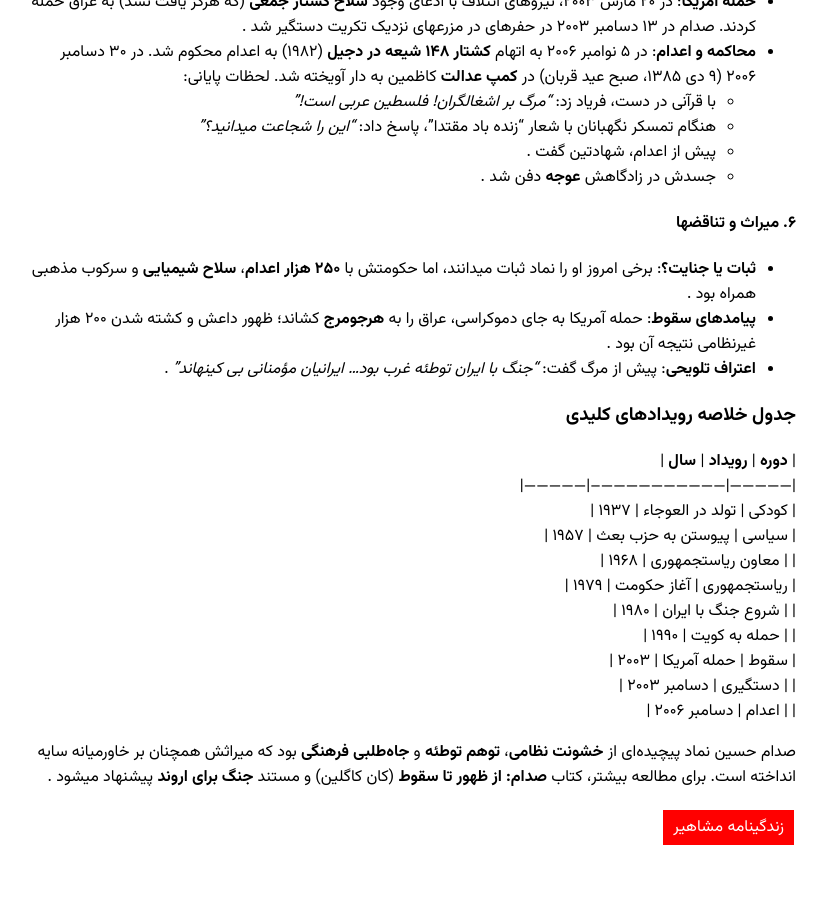
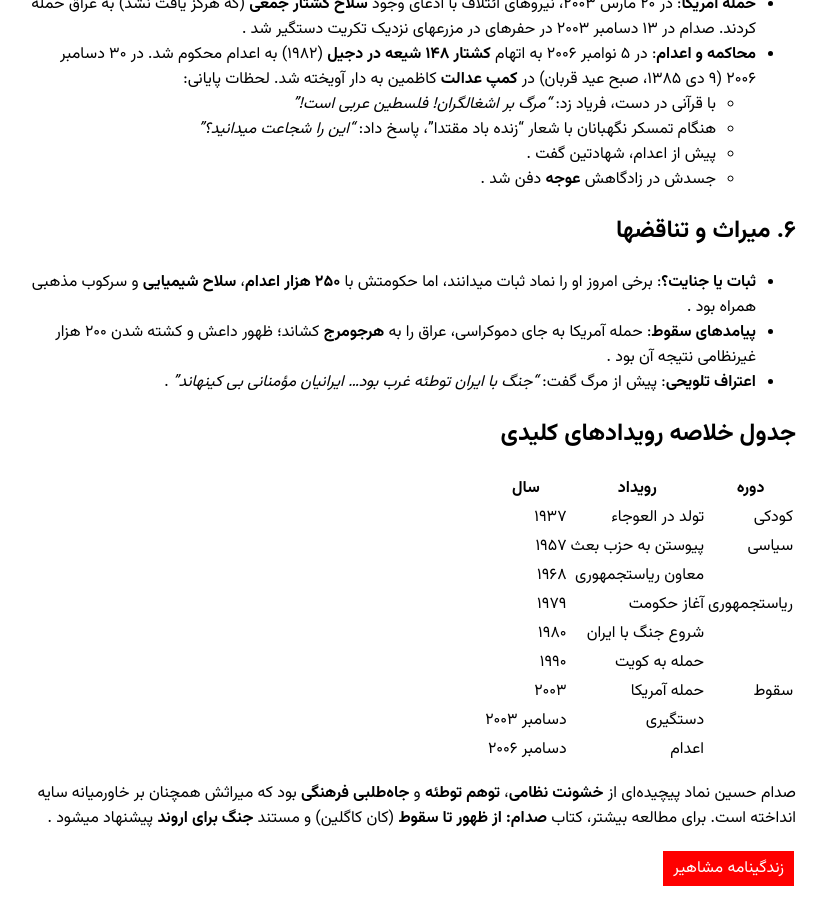
Before and after one commit to darkblog/darkblog.github.io, a Jekyll site: the page built from _posts/2025-7-3-34.md, in a window 1280 px wide and 900 px high, scrolled down 1330 px. Shown: the whole window, without its empty margins (228-1055 px from the left). Built offline with Jekyll 4.4.1, drawn with Linux system fonts in a browser that asks for light colours; before the commit the page ends 2189 px from its top, so only the background shows below that; some of the changed text lies outside the part shown.

Commit message:
Update 2025-7-3-34.md

```diff
--- a/_posts/2025-7-3-34.md
+++ b/_posts/2025-7-3-34.md
@@ -24,12 +22,12 @@ title: زندگینامه معمر قذافی - از چادرنشینی تا د
   - **جنگ ایران و عراق (۱۹۸۰–۱۹۸۸)**: با ادعای مالکیت اروندرود آغاز شد. ۴۰۰ هزار کشته و صدها میلیارد دلار خسارت به جا گذاشت. صدام از بمبهای شیمیایی علیه سربازان و غیرنظامیان ایرانی استفاده کرد .
   - **حمله به کویت (۱۹۹۰)**: با ادعای "استانی از عراق" بودن کویت، این کشور را اشغال کرد. نیروهای ائتلاف به رهبری آمریکا در **عملیات طوفان صحرا** (۱۹۹۱) عراق را وادار به عقبنشینی کردند .
 
-#### **۴. شخصیت و زندگی خصوصی**
+## **۴. شخصیت و زندگی خصوصی**
 - **خانواده**: همسر اولش **ساجده طلفاح** (دختر داییاش) بود که حاصل این ازدواج دو پسر (**عدی** و **قصی**) و سه دختر شد. عدی و قصی به بی رحمی معروف بودند و در ۲۰۰۳ توسط آمریکاییها کشته شدند. صدام با **سمیره شاهبندر** نیز ازدواج کرد و صاحب پسری به نام **علی** شد .
 - **وجهه فرهنگی**: با وجود خشونت، خود را ادیب میدانست. **۴ رمان** (از جمله *زبیبه و پادشاه* به عنوان تمثیلی از عراق و دشمنانش) و شعر مینوشت. فیلم **Clash of Loyalties** (۱۹۸۳) را با بازی الیور رید تولید کرد .
 - **توهم توطئه**: معتقد بود "سیا توسط یهودیان اداره میشود" و جاسوسانش را از یادگیری زبان عبری منع میکرد. در آخرین سالها، تمرکزش بر رماننویسی بیش از امور نظامی بود .
 
-#### **۵. سقوط و اعدام (۲۰۰۳–۲۰۰۶)**
+## **۵. سقوط و اعدام (۲۰۰۳–۲۰۰۶)**
 - **حمله آمریکا**: در ۲۰ مارس ۲۰۰۳، نیروهای ائتلاف با ادعای وجود **سلاح کشتار جمعی** (که هرگز یافت نشد) به عراق حمله کردند. صدام در ۱۳ دسامبر ۲۰۰۳ در حفرهای در مزرعهای نزدیک تکریت دستگیر شد .
 - **محاکمه و اعدام**: در ۵ نوامبر ۲۰۰۶ به اتهام **کشتار ۱۴۸ شیعه در دجیل** (۱۹۸۲) به اعدام محکوم شد. در ۳۰ دسامبر ۲۰۰۶ (۹ دی ۱۳۸۵، صبح عید قربان) در **کمپ عدالت** کاظمین به دار آویخته شد. لحظات پایانی:
   - با قرآنی در دست، فریاد زد: *"مرگ بر اشغالگران! فلسطین عربی است!"*
@@ -37,12 +35,13 @@ title: زندگینامه معمر قذافی - از چادرنشینی تا د
   - پیش از اعدام، شهادتین گفت .
   - جسدش در زادگاهش **عوجه** دفن شد .
 
-#### **۶. میراث و تناقضها**
+## **۶. میراث و تناقضها**
 - **ثبات یا جنایت؟**: برخی امروز او را نماد ثبات میدانند، اما حکومتش با **۲۵۰ هزار اعدام**، **سلاح شیمیایی** و سرکوب مذهبی همراه بود .
 - **پیامدهای سقوط**: حمله آمریکا به جای دموکراسی، عراق را به **هرجومرج** کشاند؛ ظهور داعش و کشته شدن ۲۰۰ هزار غیرنظامی نتیجه آن بود .
 - **اعتراف تلویحی**: پیش از مرگ گفت: *"جنگ با ایران توطئه غرب بود... ایرانیان مؤمنانی بی کینهاند"* .
 
-### جدول خلاصه رویدادهای کلیدی
+## جدول خلاصه رویدادهای کلیدی
+
 | **دوره**      | **رویداد**                     | **سال**        |
 |---------------|--------------------------------|---------------|
 | کودکی         | تولد در العوجاء               | ۱۹۳۷          |
```
Also changed, not shown: other parts of _posts/2025-7-3-34.md (+4 -6 lines).
